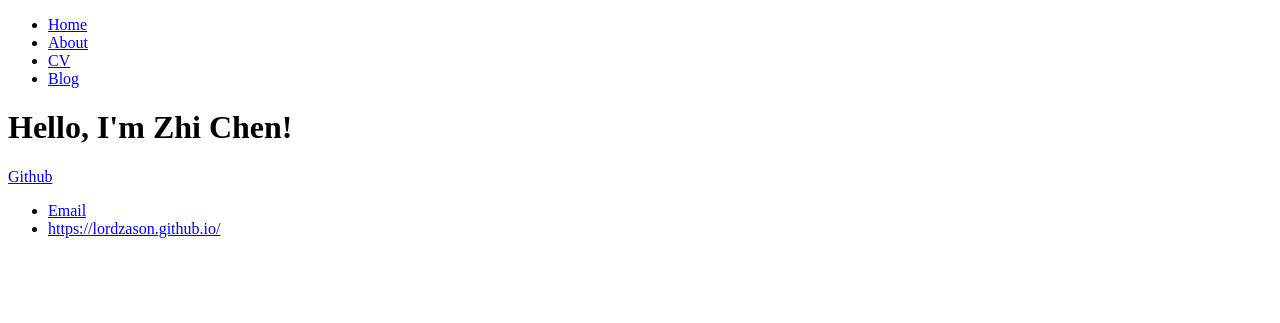
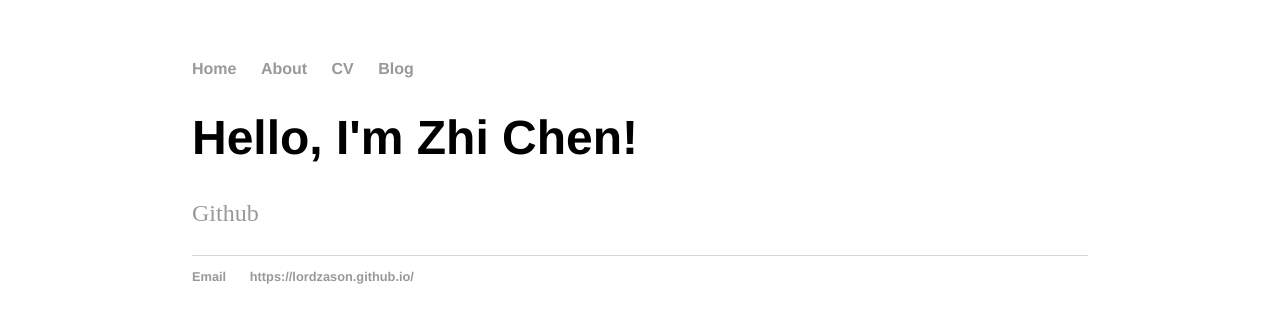
Before and after one commit to lordzason/lordzason.github.io, a Jekyll site: the page built from index.html, in a window 1280 px wide. Shown: the top 323 px of the page. Built offline with Jekyll 4.4.1, drawn with Linux system fonts in a browser that asks for light colours.

Commit message:
Update default.html

```diff
--- a/_layouts/default.html
+++ b/_layouts/default.html
@@ -2,9 +2,9 @@
 <!DOCTYPE html>
 	<html>
 		<head>
-			<title>{{ page.title}}</title>
+			<title>{{ page.title }}</title>
 			<!-- link to main stylesheet -->
-			<link rel="stylesheet" type="text/css" href="~/css/main.css">
+			<link rel="stylesheet" type="text/css" href="/css/main.css">
 		</head>
 		<body>
 			<nav>
```
